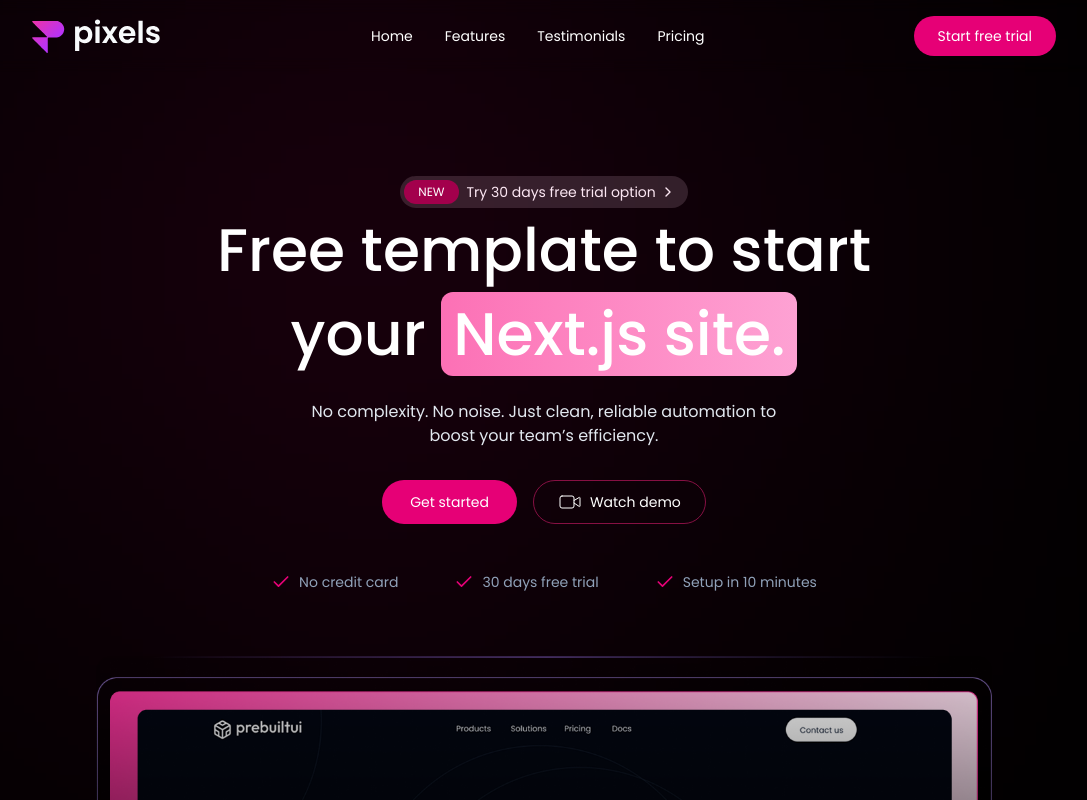
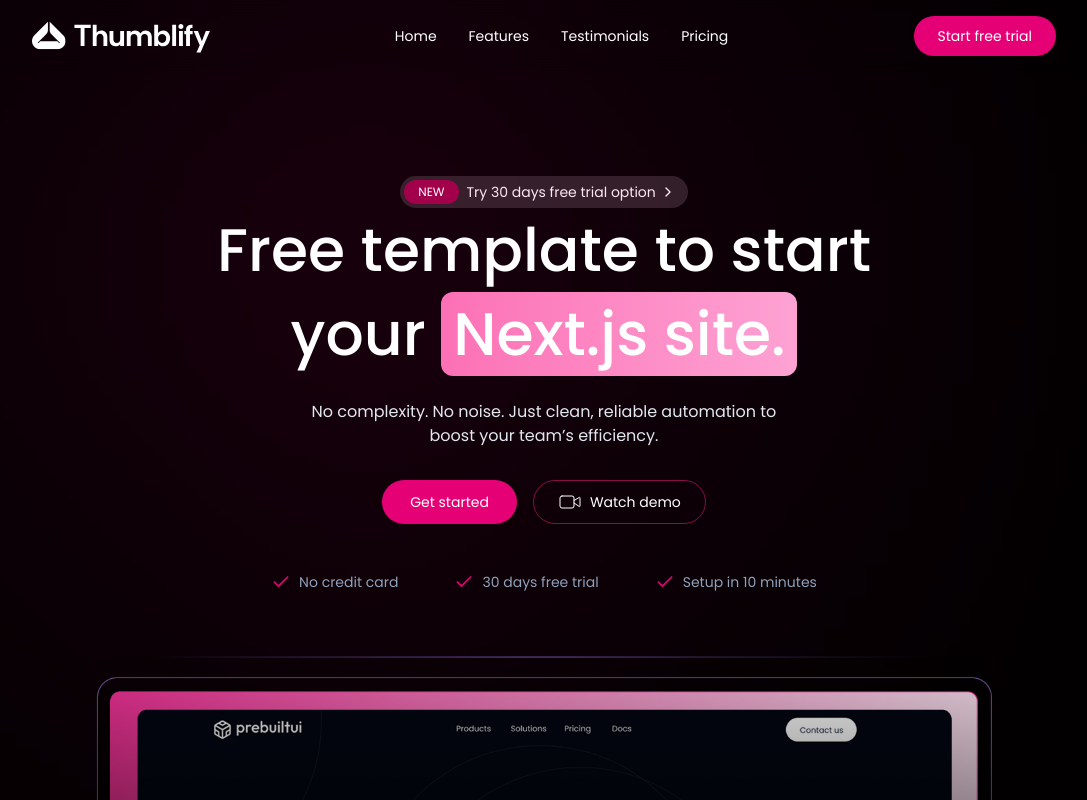
Before and after one commit to mvdevelop/ai-thumbnail-generator, a React (Vite) app in the folder reactjs/: page / in a window 1280 px wide. Shown: the top 800 px of the page, without its empty margins (96-1183 px from the left). Built offline with nearby package versions, Linux system fonts and the light colour scheme.

Commit message:
feat: adapting navbar

```diff
--- a/reactjs/src/components/Navbar.tsx
+++ b/reactjs/src/components/Navbar.tsx
@@ -18,7 +18,7 @@
                 transition={{ type: "spring", stiffness: 250, damping: 70, mass: 1 }}
             >
                 <Link to="/">
-                    <img className="h-8.5 w-auto" src="../assets/logo.svg" alt="logo" />
+                    <img className="h-8.5 w-auto" src="src/assets/logo.svg" alt="logo" />
                 </Link>
 
                 <div className="hidden md:flex items-center gap-8 transition duration-500">
```
